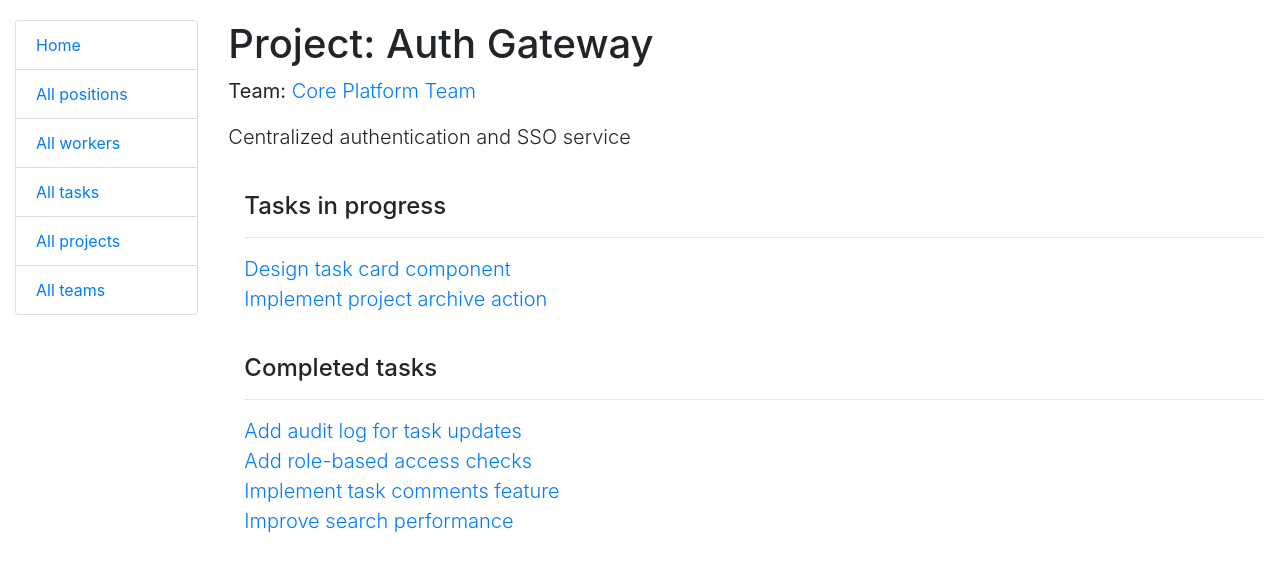
After one commit to idubina/it-company-task-manager, a Django app: page /projects/2/ in a window 1280 px wide. The commit adds this page. Shown: the top 572 px of the page. Run offline with Django 5.2, Linux system fonts and the light colour scheme; data comes from the database, SQL or seed files in the repository.

Commit message:
feat: add project detail page
What:
- Add project detail route and ProjectDetailView with query set
- Add project_detail.html template
- Add links to project detail page where needed

```diff
--- a/task_manager/urls.py
+++ b/task_manager/urls.py
@@ -8,7 +8,8 @@ from task_manager.views import (
     TeamListView,
     TaskDetailView,
     WorkerDetailView,
-    PositionDetailView
+    PositionDetailView,
+    ProjectDetailView
 )
 
 urlpatterns = [
@@ -18,6 +19,7 @@ urlpatterns = [
     path("tasks/", TaskListView.as_view(), name="task-list"),
     path("tasks/<int:pk>/", TaskDetailView.as_view(), name="task-detail"),
     path("projects/", ProjectListView.as_view(), name="project-list"),
+    path("projects/<int:pk>/", ProjectDetailView.as_view(), name="project-detail"),
     path("positions/<int:pk>/", PositionDetailView.as_view(), name="position-detail"),
     path("positions/", PositionListView.as_view(), name="position-list"),
     path("teams/", TeamListView.as_view(), name="team-list"),
--- a/task_manager/views.py
+++ b/task_manager/views.py
@@ -160,6 +160,24 @@ class ProjectListView(generic.ListView):
         return queryset
 
 
+class ProjectDetailView(generic.DetailView):
+    model = Project
+    queryset = Project.objects.select_related("team")
+
+    def get_context_data(self, **kwargs):
+        context = super(ProjectDetailView, self).get_context_data(**kwargs)
+        context["tasks_in_progress"] = (
+            self.object.tasks
+            .filter(is_completed=False)
+            .order_by("name")
+        )
+        context["tasks_completed"] = (
+            self.object.tasks
+            .filter(is_completed=True)
+            .order_by("name")
+        )
+        return context
+
 class PositionListView(generic.ListView):
     model = Position
     paginate_by = 5
--- /dev/null
+++ b/templates/task_manager/project_detail.html
@@ -0,0 +1,40 @@
+{% extends "base.html" %}
+
+{% block content %}
+  <h1>
+    Project: {{ project.name }}
+  </h1>
+   <p class="lead"><strong>Team:</strong> <a href="#">{{ project.team }}</a></p>
+  {% if project.description %}
+    <p class="lead mb-0">{{ project.description }}</p>
+  {% endif %}
+  <p>
+  <br>
+  <div class="ml-3">
+    <h4>Tasks in progress</h4>
+    <hr>
+    <ul class="list-unstyled">
+      {% for task in tasks_in_progress %}
+        <li>
+          <a class="lead" href="{% url 'task-manager:task-detail' pk=task.id %}">{{ task }}</a>
+        </li>
+
+      {% empty %}
+        <li class="lead">No tasks in progress.</li>
+      {% endfor %}
+    </ul>
+    <br>
+    <h4>Completed tasks</h4>
+    <hr>
+    <ul class="list-unstyled">
+      {% for task in tasks_completed %}
+        <li>
+          <a class="lead" href="{% url 'task-manager:task-detail' pk=task.id %}">{{ task }}</a>
+        </li>
+
+      {% empty %}
+        <li class="lead">No completed tasks.</li>
+      {% endfor %}
+    </ul>
+  </div>
+{% endblock %}
--- a/templates/task_manager/project_list.html
+++ b/templates/task_manager/project_list.html
@@ -9,7 +9,7 @@
   {% for project in project_list %}
     <div class="list-group-item">
     <h3 class="mb-0">
-      <a href="#">
+      <a href="{% url 'task-manager:project-detail' pk=project.id %}">
         {{ project }}
       </a>
     </h3>
--- a/templates/task_manager/task_detail.html
+++ b/templates/task_manager/task_detail.html
@@ -50,7 +50,7 @@
       </h3>
     <hr>
       {% if task.project %}
-              <a class="lead" href="#">{{ task.project }}</a>
+              <a class="lead" href="{% url 'task-manager:project-detail' pk=task.project.id %}">{{ task.project }}</a>
       {% else %}
         <p class="lead">This task not in a project.</p>
       {% endif %}
```
